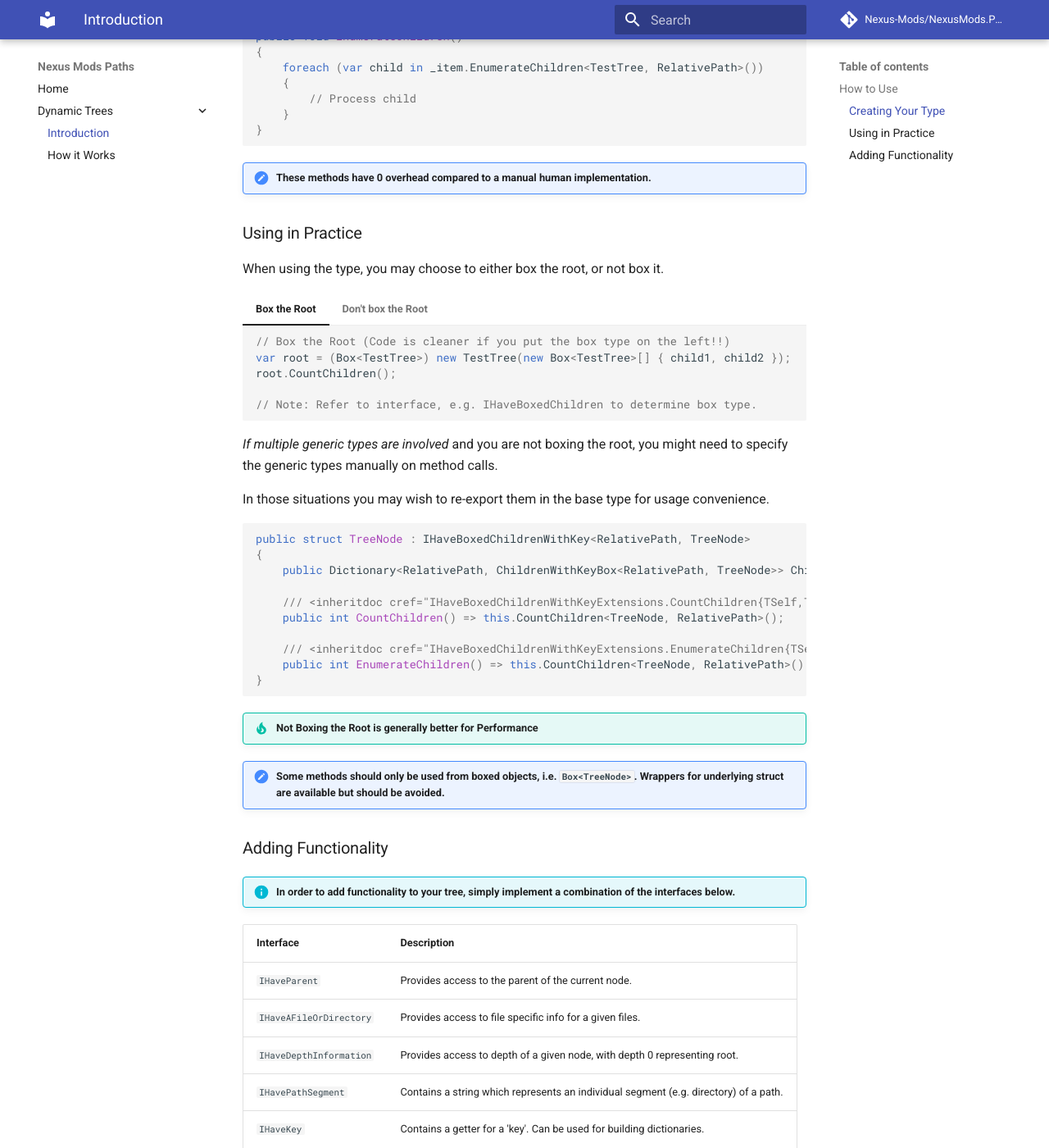
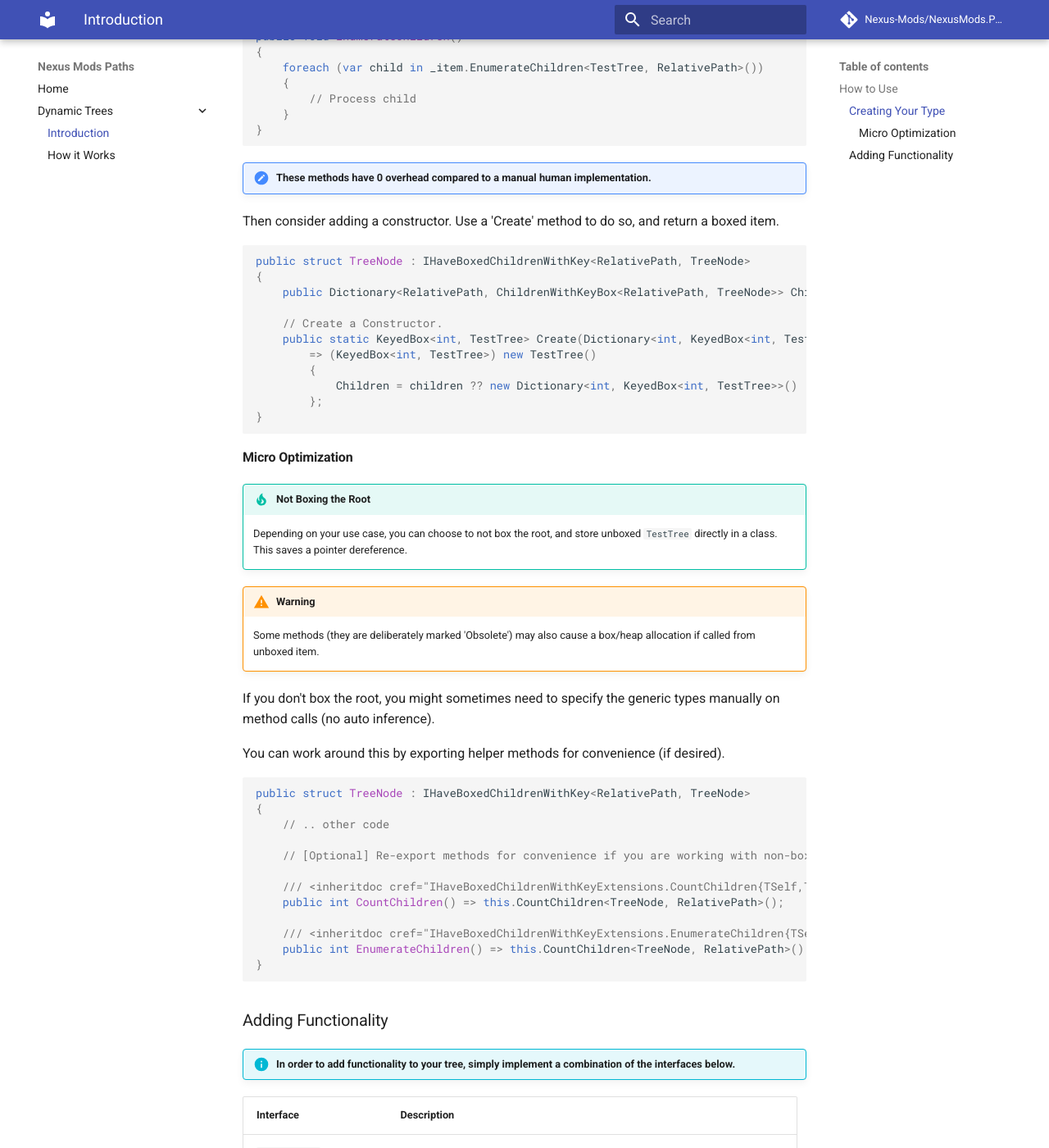
Before and after one commit to Nexus-Mods/NexusMods.Paths, an MkDocs documentation site: the page built from docs/Trees/Introduction.md, in a window 1280 px wide and 1400 px high, scrolled down 1038 px. Shown: the whole window at 82% size. Built offline with MkDocs 1.6.1 and Material for MkDocs 9.7.7, drawn with Linux system fonts in a browser that asks for light colours; comment, search, counter and statistics services are not loaded.

Commit message:
Updated: Introduction.md

````diff
--- a/docs/Trees/Introduction.md
+++ b/docs/Trees/Introduction.md
@@ -48,36 +48,43 @@ public void EnumerateChildren()
 
 !!! note "These methods have 0 overhead compared to a manual human implementation."
 
-### Using in Practice
-
-When using the type, you may choose to either box the root, or not box it.
-
-=== "Box the Root"
-
-    ```csharp
-    // Box the Root (Code is cleaner if you put the box type on the left!!)
-    var root = (Box<TestTree>) new TestTree(new Box<TestTree>[] { child1, child2 });
-    root.CountChildren();
-
-    // Note: Refer to interface, e.g. IHaveBoxedChildren to determine box type.
-    ```
-
-=== "Don't box the Root"
-
-    ```csharp
-    // Don't box the Root.
-    var root = new TestTree(new Box<TestTree>[] { child1, child2 });
-    root.CountChildren<TestTree, RelativePath>();
-    ```
-
-*If multiple generic types are involved* and you are not boxing the root, you might need to specify the generic types manually on method calls.
-
-In those situations you may wish to re-export them in the base type for usage convenience.
+Then consider adding a constructor. Use a 'Create' method to do so, and return a boxed item.
 
 ```csharp
 public struct TreeNode : IHaveBoxedChildrenWithKey<RelativePath, TreeNode>
 {
     public Dictionary<RelativePath, ChildrenWithKeyBox<RelativePath, TreeNode>> Children { get; }
+
+    // Create a Constructor.
+    public static KeyedBox<int, TestTree> Create(Dictionary<int, KeyedBox<int, TestTree>>? children = null)
+        => (KeyedBox<int, TestTree>) new TestTree()
+        {
+            Children = children ?? new Dictionary<int, KeyedBox<int, TestTree>>()
+        };
+}
+```
+
+#### Micro Optimization
+
+!!! tip "Not Boxing the Root"
+
+    Depending on your use case, you can choose to not box the root, and store unboxed `TestTree` directly in a class.
+    This saves a pointer dereference.
+
+!!! warning
+
+    Some methods (they are deliberately marked 'Obsolete') may also cause a box/heap allocation if called from unboxed item.
+
+If you don't box the root, you might sometimes need to specify the generic types manually on method calls (no auto inference).
+
+You can work around this by exporting helper methods for convenience (if desired).
+
+```csharp
+public struct TreeNode : IHaveBoxedChildrenWithKey<RelativePath, TreeNode>
+{
+    // .. other code
+
+    // [Optional] Re-export methods for convenience if you are working with non-boxed root.
 
     /// <inheritdoc cref="IHaveBoxedChildrenWithKeyExtensions.CountChildren{TSelf,TKey}"/>
     public int CountChildren() => this.CountChildren<TreeNode, RelativePath>();
@@ -86,10 +93,6 @@ public struct TreeNode : IHaveBoxedChildrenWithKey<RelativePath, TreeNode>
     public int EnumerateChildren() => this.CountChildren<TreeNode, RelativePath>();
 }
 ```
-
-!!! tip "Not Boxing the Root is generally better for Performance"
-
-!!! note "Some methods should only be used from boxed objects, i.e. `Box<TreeNode>`. Wrappers for underlying struct are available but should be avoided."
 
 ### Adding Functionality
 
````
